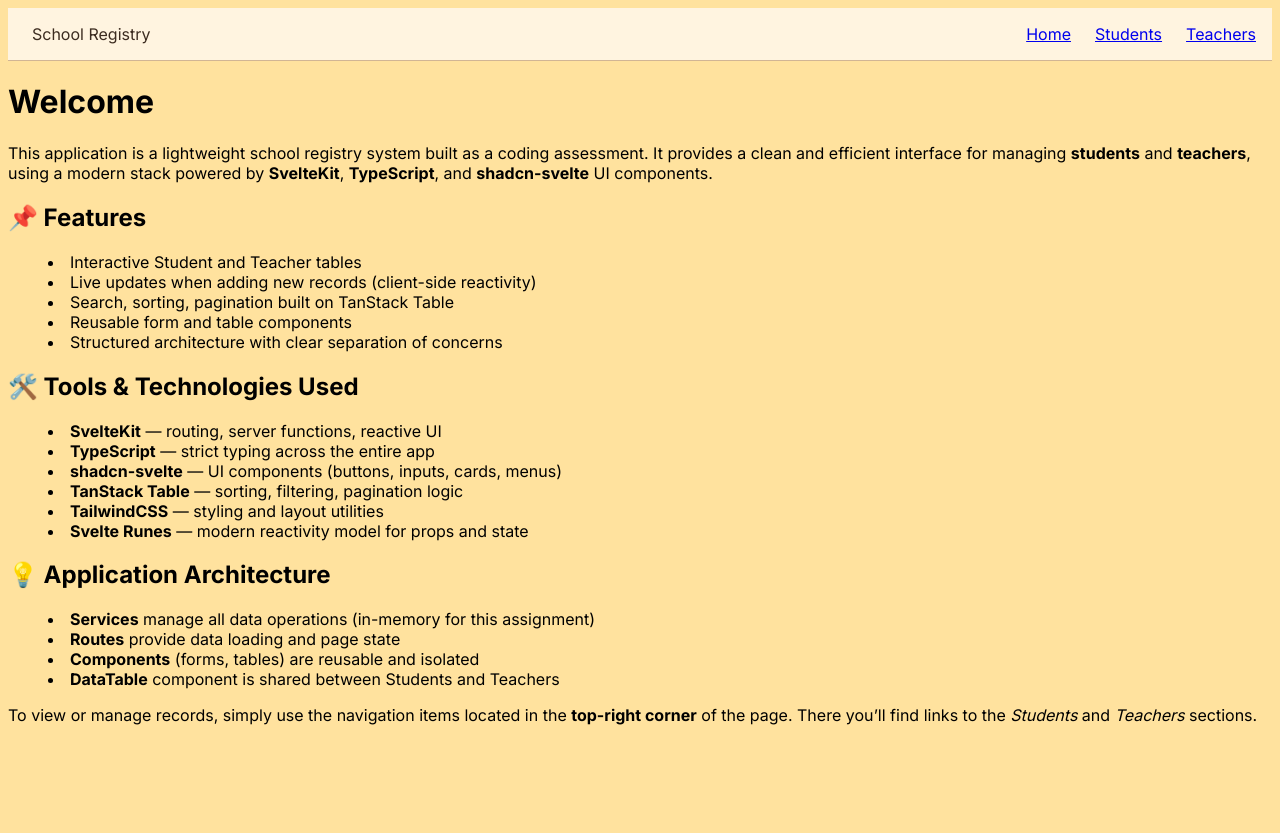
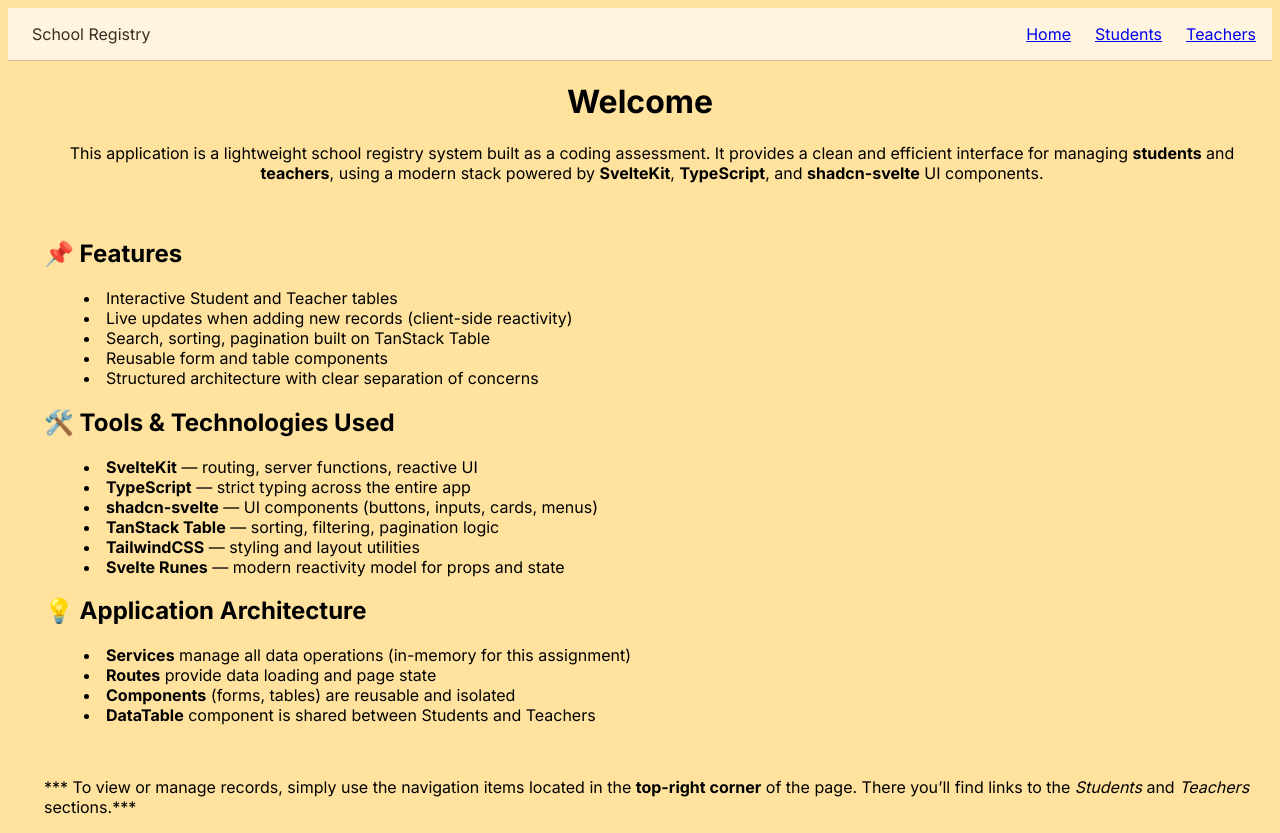
Before and after one commit to SaeedPro2020/tinental-assessment, a SvelteKit app: page / in a window 1280 px wide. Built offline with nearby package versions, Linux system fonts and the light colour scheme.

Commit message:
Adjust style of home page

```diff
--- a/src/routes/+page.svelte
+++ b/src/routes/+page.svelte
@@ -1,15 +1,17 @@
-<h1 class="text-3xl font-bold text-gray-800 mb-4">Welcome</h1>
+<h1 class="text-3xl font-bold text-gray-800 mb-4 text-center">Welcome</h1>
 
-<p class="text-gray-700 text-lg leading-relaxed">
+<p class="text-gray-700 text-lg leading-relaxed text-center" style="margin-left:24px;">
   This application is a lightweight school registry system built as a coding assessment.
   It provides a clean and efficient interface for managing <strong>students</strong> and
   <strong>teachers</strong>, using a modern stack powered by <strong>SvelteKit</strong>,
   <strong>TypeScript</strong>, and <strong>shadcn-svelte</strong> UI components.
 </p>
 
-<h2 class="text-2xl font-semibold text-gray-800 mt-6 mb-2">📌 Features</h2>
+<br/>
 
-<ul class="list-disc list-inside text-gray-700 space-y-2">
+<h2 class="text-2xl font-semibold text-gray-800 mt-6 mb-2" style="margin-left:36px;">📌 Features</h2>
+
+<ul class="list-disc list-inside text-gray-700 space-y-2" style="margin-left:36px;">
   <li>Interactive Student and Teacher tables</li>
   <li>Live updates when adding new records (client-side reactivity)</li>
   <li>Search, sorting, pagination built on TanStack Table</li>
@@ -17,9 +19,9 @@
   <li>Structured architecture with clear separation of concerns</li>
 </ul>
 
-<h2 class="text-2xl font-semibold text-gray-800 mt-6 mb-2">🛠️ Tools & Technologies Used</h2>
+<h2 class="text-2xl font-semibold text-gray-800 mt-6 mb-2" style="margin-left:36px;">🛠️ Tools & Technologies Used</h2>
 
-<ul class="list-disc list-inside text-gray-700 space-y-2">
+<ul class="list-disc list-inside text-gray-700 space-y-2" style="margin-left:36px;">
   <li><strong>SvelteKit</strong> — routing, server functions, reactive UI</li>
   <li><strong>TypeScript</strong> — strict typing across the entire app</li>
   <li><strong>shadcn-svelte</strong> — UI components (buttons, inputs, cards, menus)</li>
@@ -28,17 +30,19 @@
   <li><strong>Svelte Runes</strong> — modern reactivity model for props and state</li>
 </ul>
 
-<h2 class="text-2xl font-semibold text-gray-800 mt-6 mb-2">💡 Application Architecture</h2>
+<h2 class="text-2xl font-semibold text-gray-800 mt-6 mb-2" style="margin-left:36px;">💡 Application Architecture</h2>
 
-<ul class="list-disc list-inside text-gray-700 space-y-2">
+<ul class="list-disc list-inside text-gray-700 space-y-2" style="margin-left:36px;">
   <li><strong>Services</strong> manage all data operations (in-memory for this assignment)</li>
   <li><strong>Routes</strong> provide data loading and page state</li>
   <li><strong>Components</strong> (forms, tables) are reusable and isolated</li>
   <li><strong>DataTable</strong> component is shared between Students and Teachers</li>
 </ul>
 
-<p class="text-gray-700 text-lg mt-6 leading-relaxed">
-  To view or manage records, simply use the navigation items located in the
+<br/>
+
+<p class="text-gray-700 text-lg mt-6 leading-relaxed" style="margin-left:36px;">
+  *** To view or manage records, simply use the navigation items located in the
   <strong>top-right corner</strong> of the page. There you’ll find links to the
-  <em>Students</em> and <em>Teachers</em> sections.
+  <em>Students</em> and <em>Teachers</em> sections.***
 </p>
```
